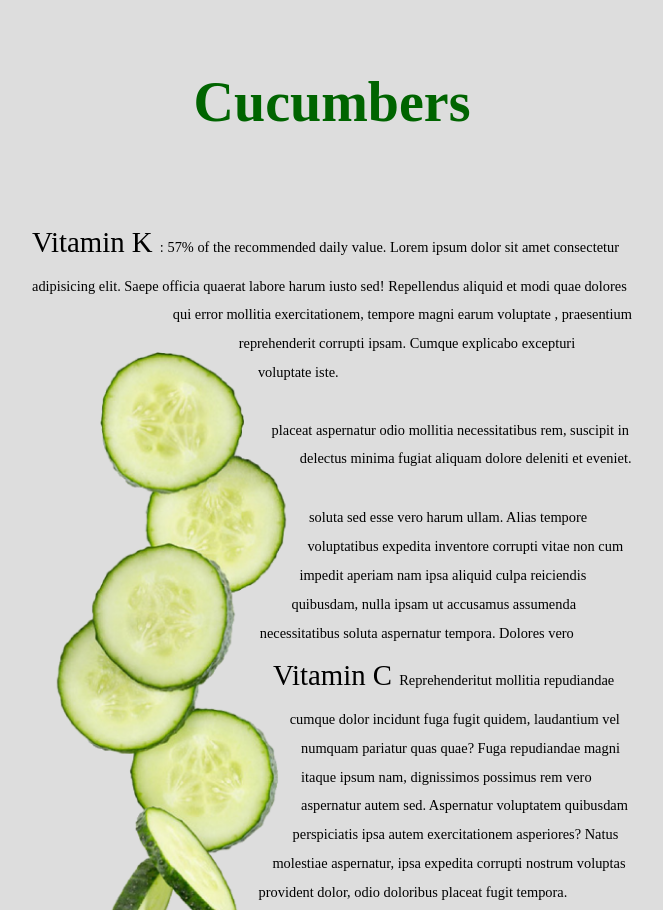
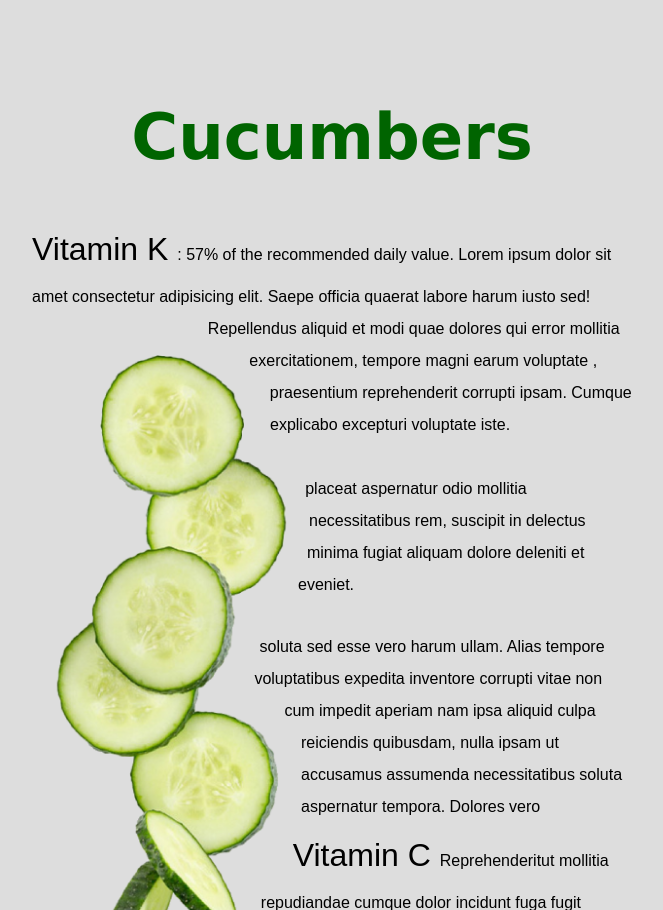
Before and after one commit to JK-8989/float-0, a plain HTML site: page index.html in a window 1280 px wide. Shown: the top 910 px of the page, without its empty margins (308-971 px from the left). Drawn offline with Linux system fonts and the light colour scheme.

Commit message:
EDIT font-family

```diff
--- a/style.css
+++ b/style.css
@@ -3,10 +3,10 @@ body {
 }
 h1 {
   text-align: center;
-  font-size: 3.5em;
-  margin-top: 70px;
+  font-size: 4em;
+  margin-top: 100px;
   color: darkgreen;
-  margin-bottom: 80px;
+  font-family: Verdana, Geneva, Tahoma, sans-serif;
 }
 .container {
   width: 600px;
@@ -31,9 +31,9 @@ img.cucumber {
 }
 p {
   line-height: 2;
-  /* text-align: justify; */
   margin: 30px 0;
-  font-size: 0.9em;
+  font-size: 1em;
+  font-family: Arial, Helvetica, sans-serif;
 }
 #bottom {
   margin-bottom: 100px;
```
